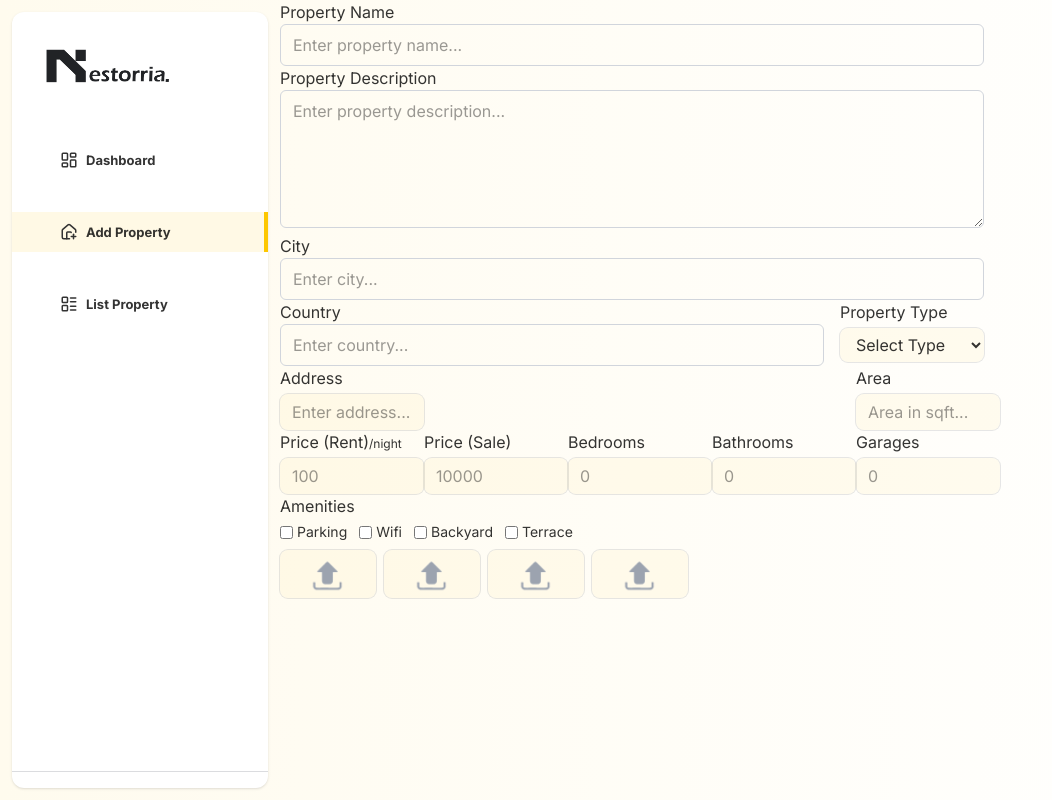
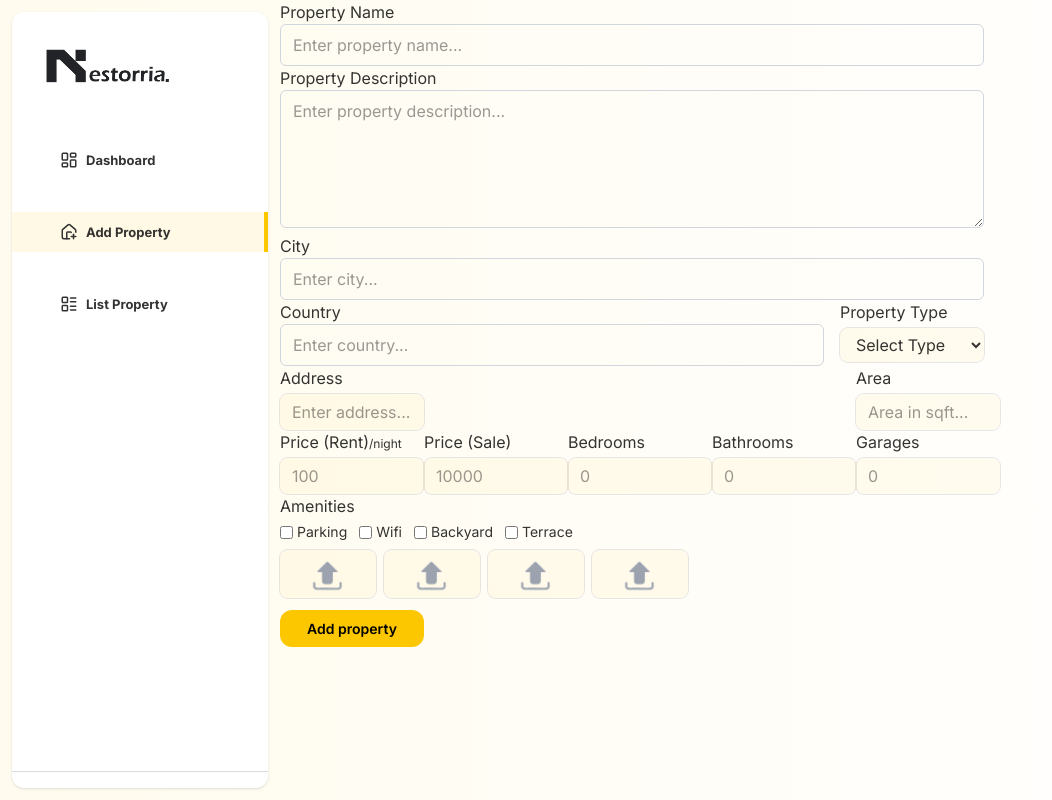
Before and after one commit to sandu20021111/Home-Rental-and-Sales-Website, a React (Vite) app in the folder client/: page /owner/add-property in a window 1280 px wide. Shown: the whole page, without its empty margins (0-1052 px from the left). Built offline with nearby package versions, Linux system fonts and the light colour scheme; no server answers.

Commit message:
Update AddProperty.jsx

```diff
--- a/client/src/pages/owner/AddProperty.jsx
+++ b/client/src/pages/owner/AddProperty.jsx
@@ -233,6 +233,9 @@ const [loading, setLoading] = useState(false);
             </label>
           ))}
         </div>
+        <button type="submit" disabled={loading} className="btn-secondary text-black font-semibold mt-3 p-2 max-w-36 sm:w-full rounded-xl">
+          {loading ? "Submitting..." : "Add property"}
+        </button>
       </form>
 
 
```
